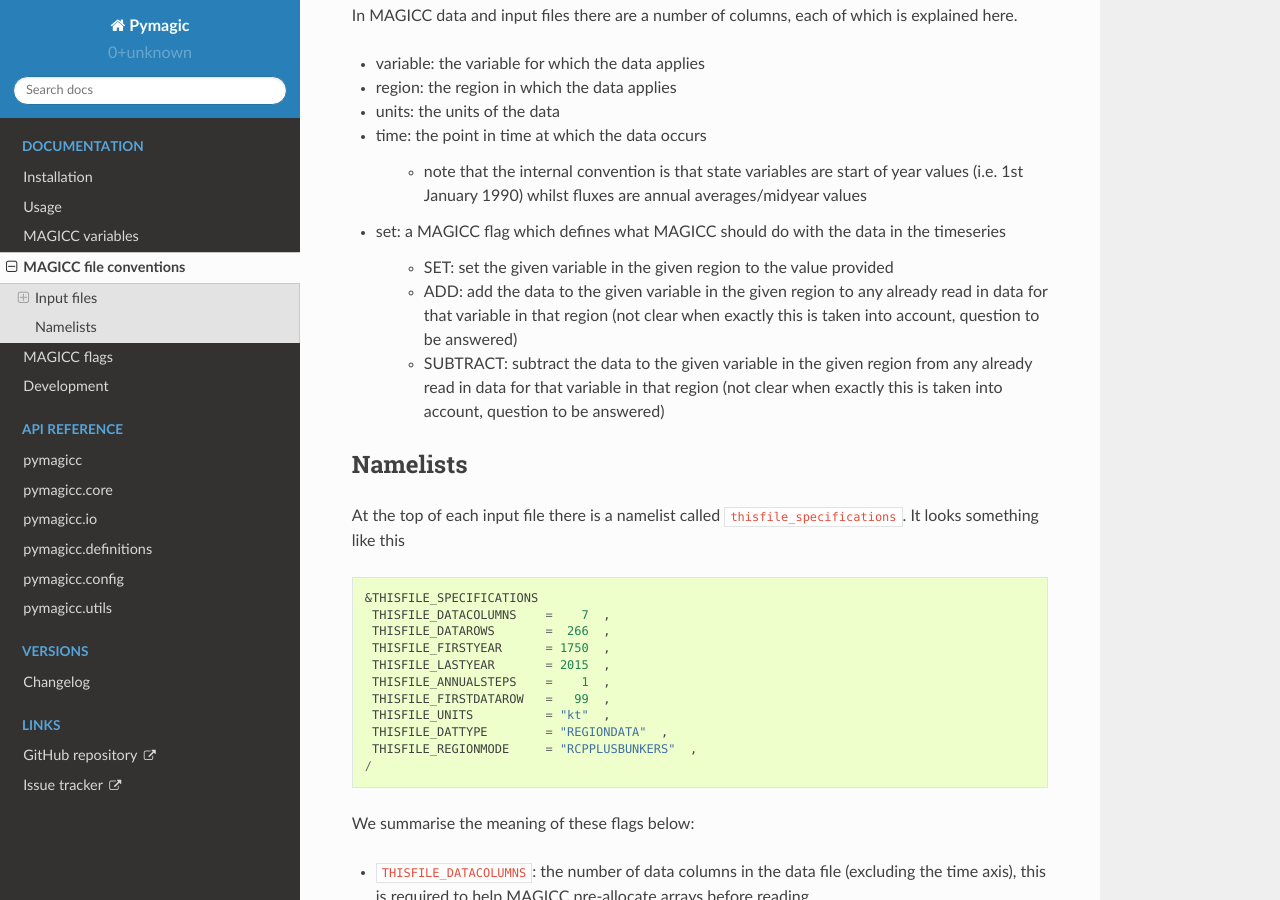
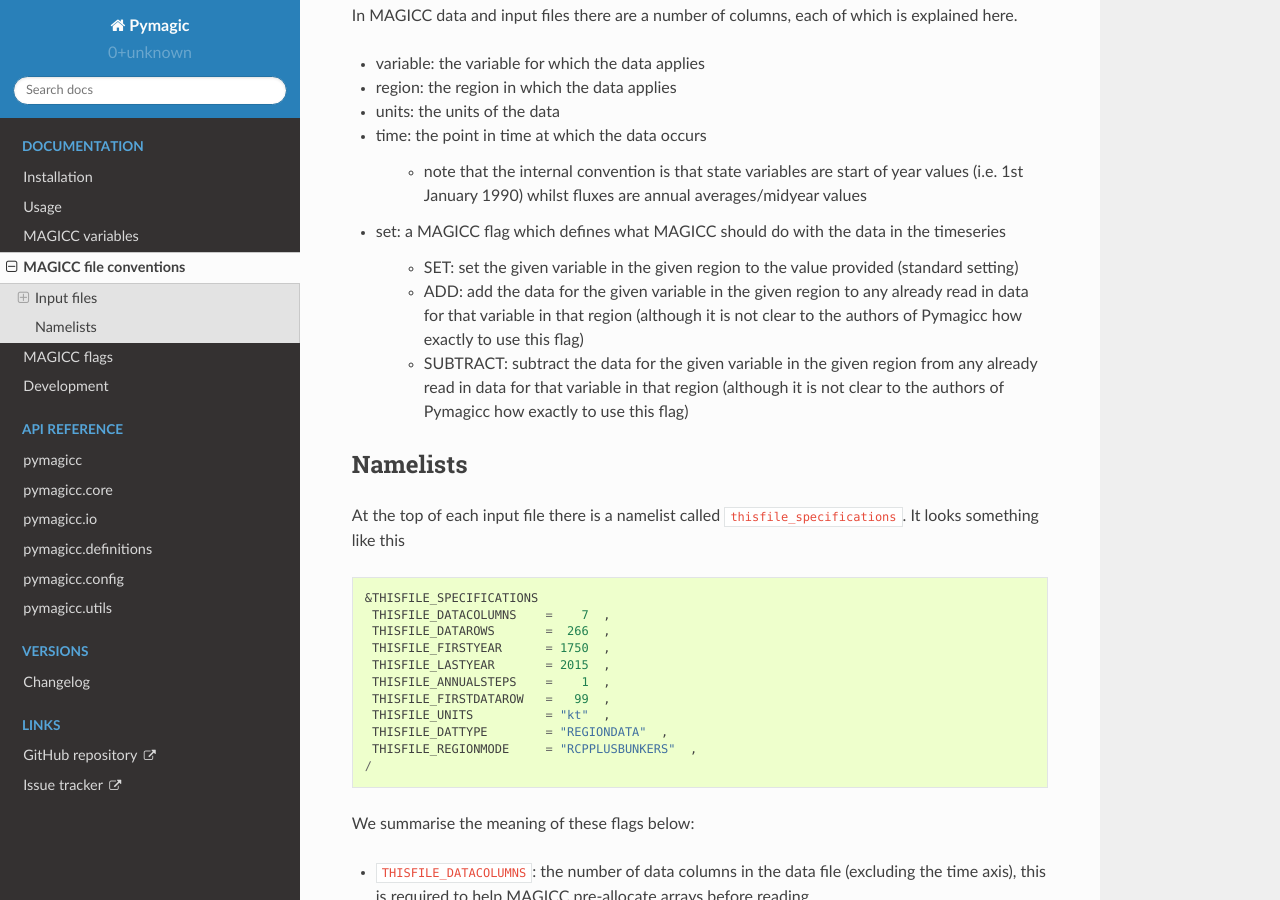
Before and after one commit to openscm/pymagicc, a Sphinx documentation site: the page built from docs/file_conventions.rst, in a window 1280 px wide and 900 px high, scrolled down 873 px. Built offline with Sphinx 7.4.7 and the Read the Docs theme 2.0.0, drawn with Linux system fonts in a browser that asks for light colours.

Commit message:
Update file_conventions.rst

```diff
--- a/docs/file_conventions.rst
+++ b/docs/file_conventions.rst
@@ -58,9 +58,9 @@ In MAGICC data and input files there are a number of columns, each of which is e
 
 - set: a MAGICC flag which defines what MAGICC should do with the data in the timeseries
 
-    - SET: set the given variable in the given region to the value provided
-    - ADD: add the data to the given variable in the given region to any already read in data for that variable in that region (not clear when exactly this is taken into account, question to be answered)
-    - SUBTRACT: subtract the data to the given variable in the given region from any already read in data for that variable in that region (not clear when exactly this is taken into account, question to be answered)
+    - SET: set the given variable in the given region to the value provided (standard setting)
+    - ADD: add the data for the given variable in the given region to any already read in data for that variable in that region (although it is not clear to the authors of Pymagicc how exactly to use this flag)
+    - SUBTRACT: subtract the data for the given variable in the given region from any already read in data for that variable in that region (although it is not clear to the authors of Pymagicc how exactly to use this flag)
 
 
 Namelists
```
